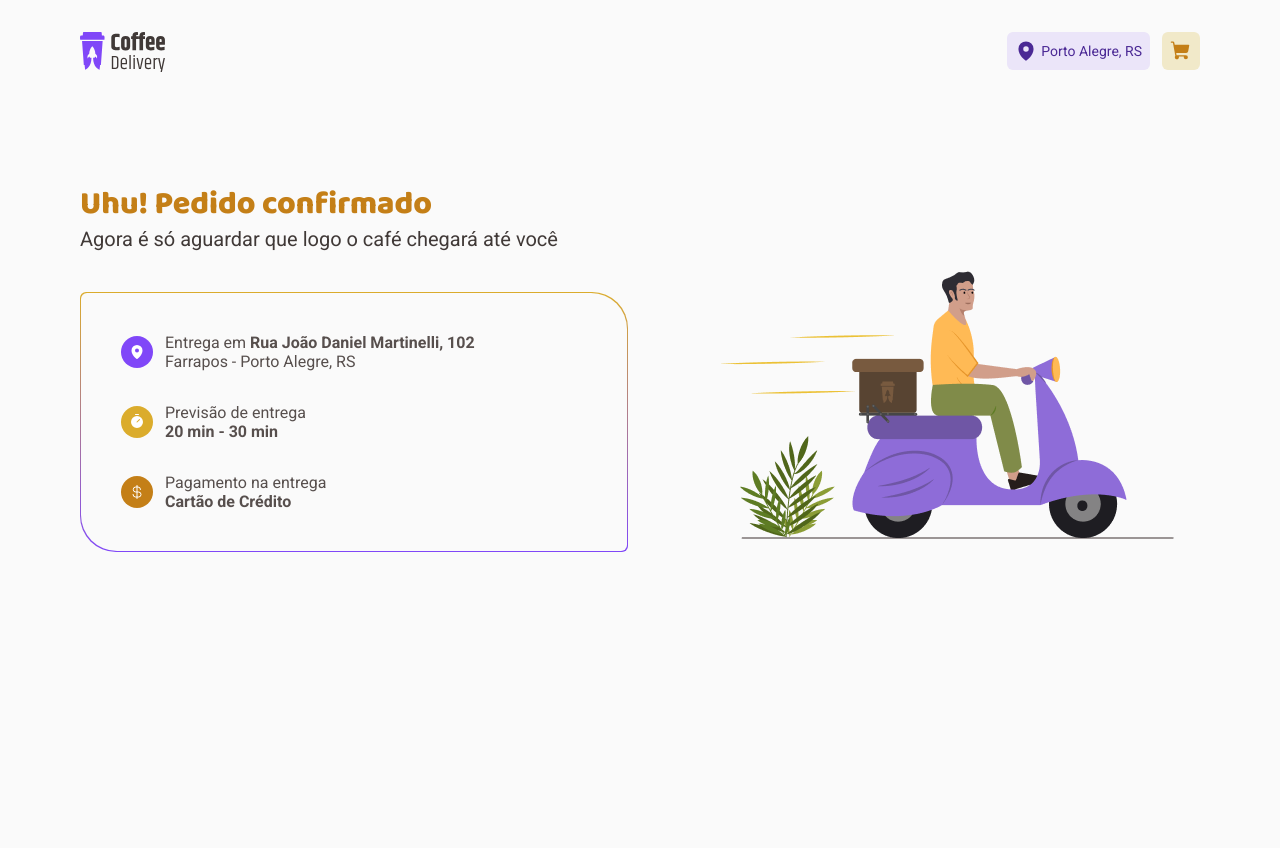
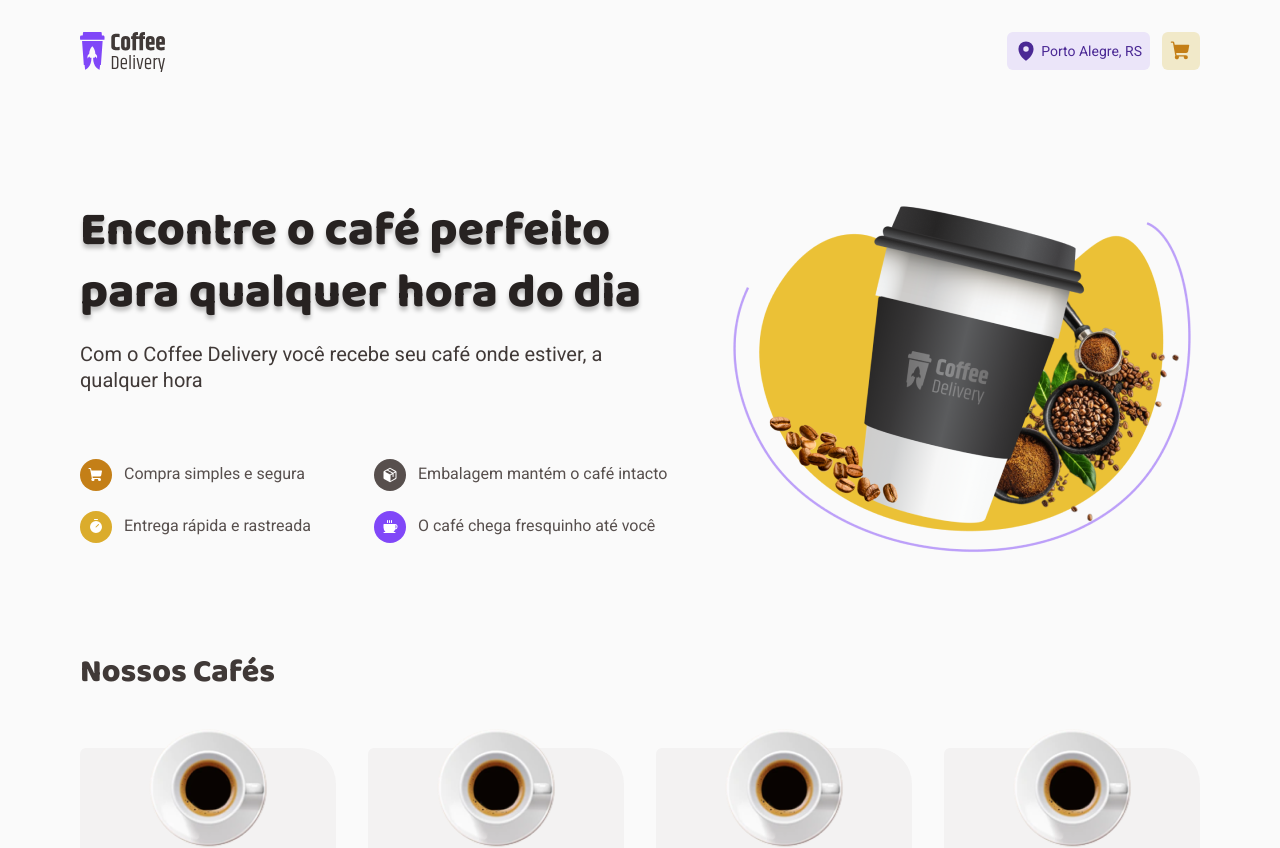
Before and after one commit to felipesouza91/ignite22-desafios, a React (Vite) app in the folder 02-coffer-delivery/: page / in a window 1280 px wide. Shown: the top 848 px of the page. Before the commit the page ends 800 px from the top, so only its background shows below. Built offline with nearby package versions, Linux system fonts and the light colour scheme.

Commit message:
feat: add react router

```diff
--- a/02-coffer-delivery/package.json
+++ b/02-coffer-delivery/package.json
@@ -12,6 +12,7 @@
     "phosphor-react": "^1.4.1",
     "react": "^18.2.0",
     "react-dom": "^18.2.0",
+    "react-router-dom": "^6.6.1",
     "styled-components": "^5.3.6"
   },
   "devDependencies": {
--- a/02-coffer-delivery/src/App.tsx
+++ b/02-coffer-delivery/src/App.tsx
@@ -1,13 +1,12 @@
-import { Header } from './components/Header';
 import { ThemeProvider } from 'styled-components';
 import { defaultTheme } from './styles/themes/default';
 import { GlobalStyle } from './styles/global';
-import { Home } from './pages/Home';
-import { DefaultLayout } from './layouts/DefaultLayout';
+import AppRouter from './AppRouter';
+
 function App() {
   return (
     <ThemeProvider theme={defaultTheme}>
-      <DefaultLayout />
+      <AppRouter />
       <GlobalStyle />
     </ThemeProvider>
   );
--- /dev/null
+++ b/02-coffer-delivery/src/AppRouter.tsx
@@ -0,0 +1,22 @@
+import React from 'react';
+import { BrowserRouter, Routes, Route } from 'react-router-dom';
+import { DefaultLayout } from './layouts/DefaultLayout';
+import { Checkout } from './pages/Checkout';
+import { Home } from './pages/Home';
+import { Success } from './pages/Success';
+
+const AppRouter: React.FC = () => {
+  return (
+    <BrowserRouter>
+      <Routes>
+        <Route path="/" element={<DefaultLayout />}>
+          <Route path="" element={<Home />} />
+          <Route path="checkout" element={<Checkout />} />
+          <Route path="complete" element={<Success />} />
+        </Route>
+      </Routes>
+    </BrowserRouter>
+  );
+};
+
+export default AppRouter;
--- a/02-coffer-delivery/src/components/Header/index.tsx
+++ b/02-coffer-delivery/src/components/Header/index.tsx
@@ -1,5 +1,7 @@
 import React from 'react';
 import { MapPin, ShoppingCart } from 'phosphor-react';
+import { Link } from 'react-router-dom';
+
 import LogoImg from '../../assets/Logo.svg';
 import {
   HeaderContainer,
@@ -14,16 +16,20 @@ const Header: React.FC = () => {
   return (
     <HeaderContainer>
       <NavContainer>
-        <Image src={LogoImg} />
+        <Link to="/">
+          <Image src={LogoImg} />
+        </Link>
         <HeaderSuffix>
           <Location>
             <MapPin size={22} weight="fill" />
             <span>Porto Alegre, RS</span>
           </Location>
-          <IconButton
-            backgroundColor="yellow-light"
-            icon={<ShoppingCart size={22} weight="fill" />}
-          />
+          <Link to="/checkout">
+            <IconButton
+              backgroundColor="yellow-light"
+              icon={<ShoppingCart size={22} weight="fill" />}
+            />
+          </Link>
         </HeaderSuffix>
       </NavContainer>
     </HeaderContainer>
--- a/02-coffer-delivery/src/layouts/DefaultLayout.tsx
+++ b/02-coffer-delivery/src/layouts/DefaultLayout.tsx
@@ -1,16 +1,14 @@
 import React from 'react';
 
 import { LayoutContainer } from './styles';
-import { Home } from '../pages/Home';
+
 import { Header } from '../components/Header';
-import { Checkout } from '../pages/Checkout';
-import { Success } from './../pages/Success/index';
-
+import { Outlet } from 'react-router-dom';
 const DefaultLayout: React.FC = () => {
   return (
     <LayoutContainer>
       <Header />
-      <Success />
+      <Outlet />
     </LayoutContainer>
   );
 };
```
Also changed, not shown: 1 other file (tests, documents, lock files or other folders).
